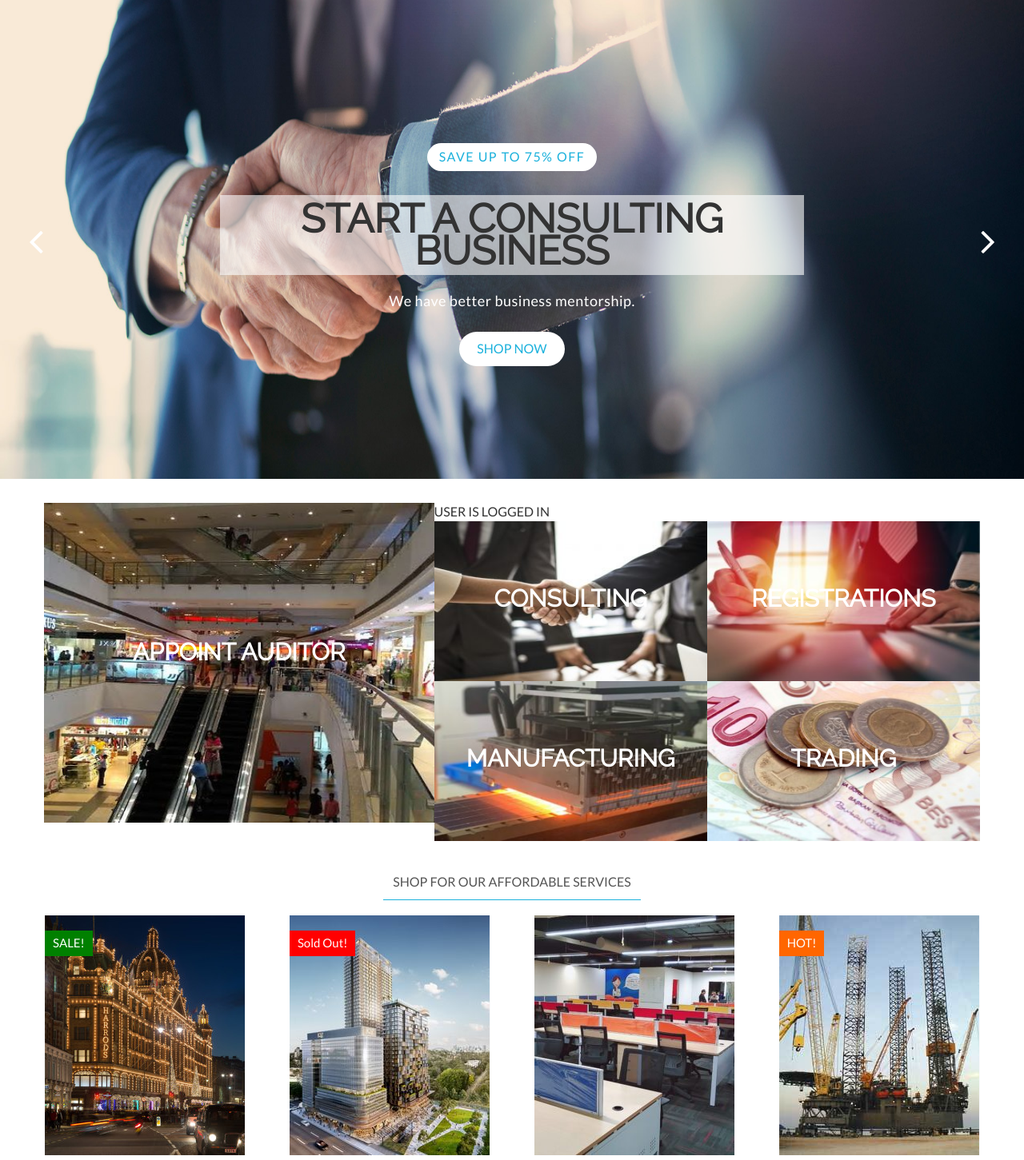
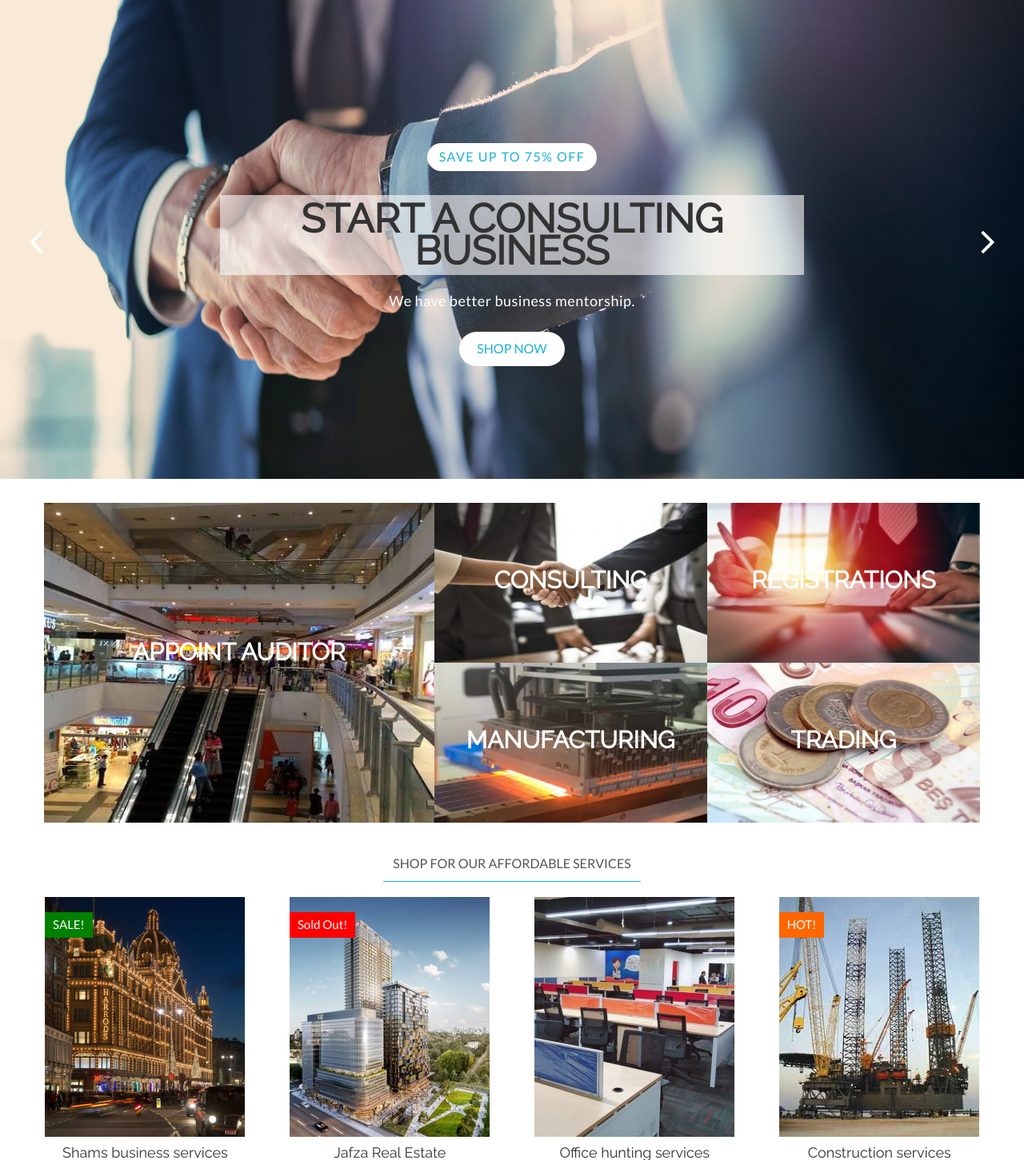
Before and after one commit to DavisDeco/Varalhub, a Django app: page / in a window 1280 px wide. Shown: the part 173-1624 px from the top of the page at 80% size. Run offline with Django 3.2, Linux system fonts and the light colour scheme; the visitor is signed in with stand-in values (Sample User, id 1); some libraries are stand-ins or nearby versions.

Commit message:
finalized code review

```diff
--- a/varalhub/accounts/templates/login.html
+++ b/varalhub/accounts/templates/login.html
@@ -72,6 +72,7 @@
             data : formData,
             // handle a successful response
             success : function(data) {
+              console.log(data)
                 // remove the value from the input
                 $('#loginuser_form')[0].reset();
 
--- a/varalhub/templates/index.html
+++ b/varalhub/templates/index.html
@@ -88,9 +88,6 @@
         <div class="col-md-12">
           <div class="aa-promo-area">
             <div class="row">
-            {% if user.is_authenticated%}
-            USER IS LOGGED IN
-            {% endif %}
               <!-- promo left -->
               <div class="col-md-5 no-padding">
                 <div class="aa-promo-left">
```
